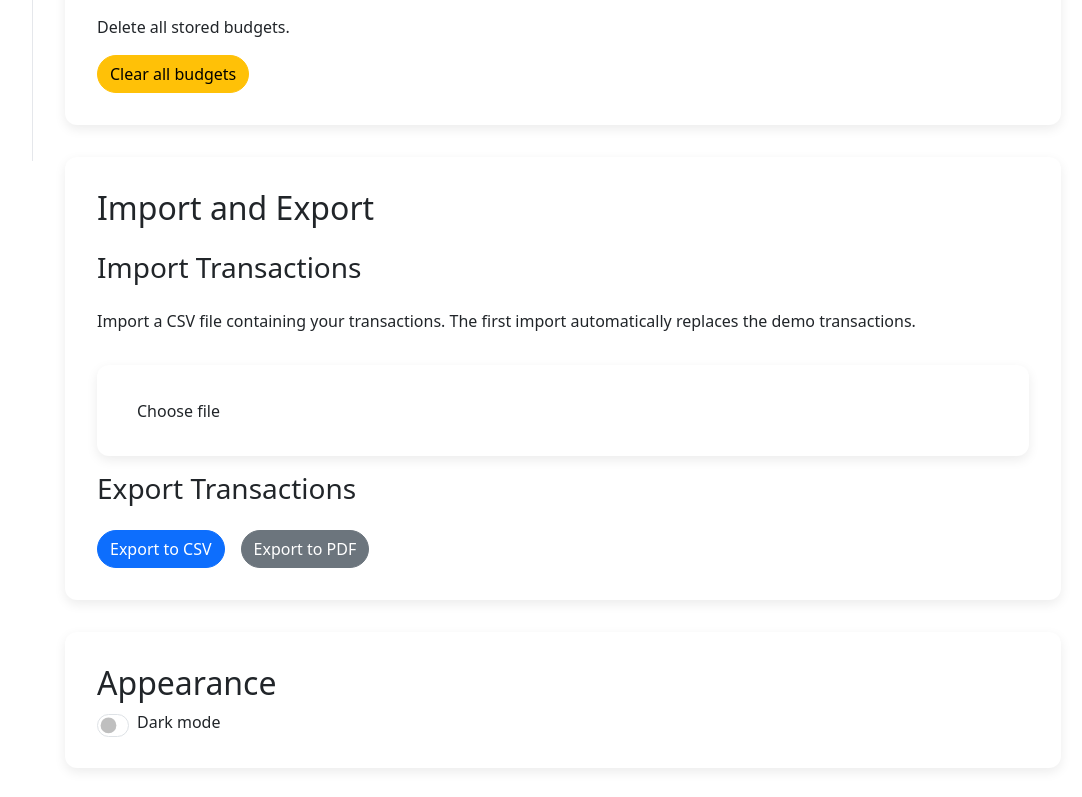
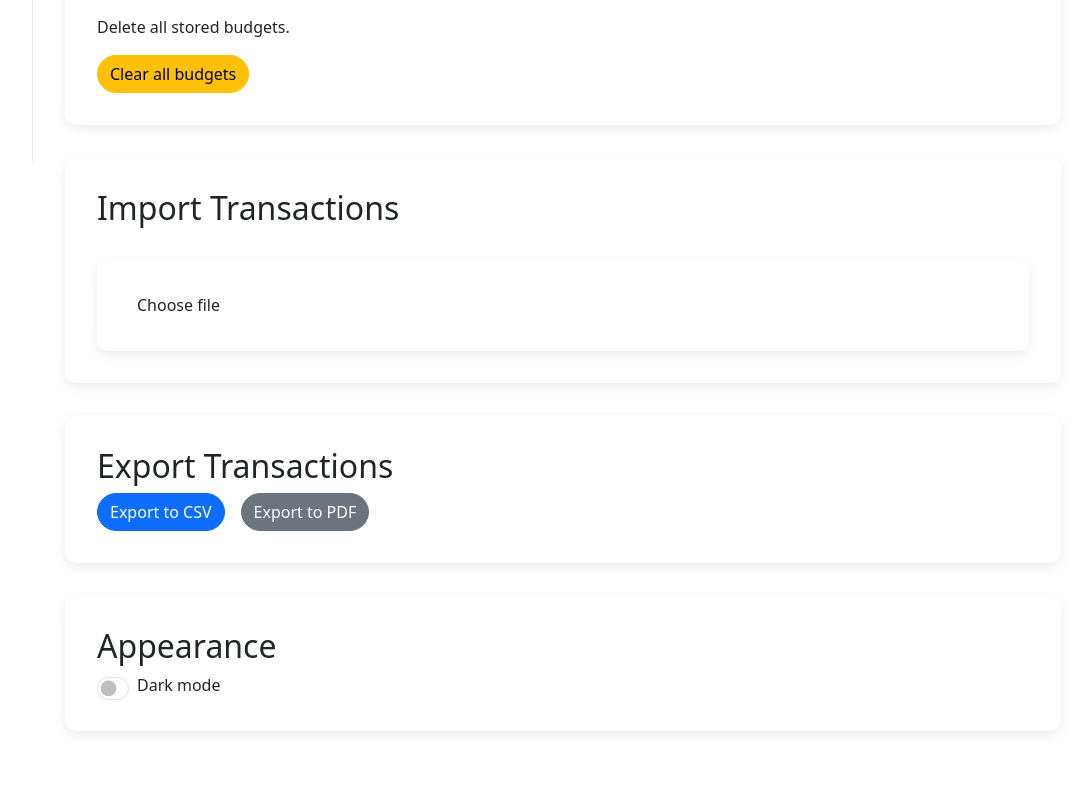
Before and after one commit to Fehmi-Yildirim/finance-dashboard, a React (Vite) app: page /settings in a window 1280 px wide. Shown: the part 669-1466 px from the top of the page, without its empty margins (187-1269 px from the left). Built offline with nearby package versions, Linux system fonts and the light colour scheme.

Commit message:
Improvements to the UX settings page; import and export separated.

```diff
--- a/src/components/CSVImport.jsx
+++ b/src/components/CSVImport.jsx
@@ -100,7 +100,7 @@ function CSVImport({ setMessage }) {
                 existingCount,
                 total: newCount + existingCount,
             }),
-            section: "import-export",
+            section: "import",
         });
 
         resetImport();
--- a/src/pages/Settings.jsx
+++ b/src/pages/Settings.jsx
@@ -67,11 +67,8 @@ function Settings() {
         setShowConfirmation(false);
 
     const handleShowConfirmation = () => {
-
         setMessage(null);
-
         setShowConfirmation(true);
-
     };
 
     const handleConfirmClear = () => {
@@ -93,7 +90,7 @@ function Settings() {
         setMessage({
             type: "success",
             text: t("settings.messages.csvExportSuccess"),
-            section: "import-export",
+            section: "export",
         });
     };
 
@@ -104,7 +101,7 @@ function Settings() {
         setMessage({
             type: "success",
             text: t("settings.messages.pdfExportSuccess"),
-            section: "import-export",
+            section: "export",
         });
 
     };
@@ -166,17 +163,18 @@ function Settings() {
                 confirmText={t("settings.clearData")}
                 confirmVariant="danger"
             />
+            <section>
+                <h2>{t("settings.importTransactions")}</h2>
+                <CSVImport setMessage={setMessage} />
+                {message && message.section === "import" && (
+                    <Alert variant={message.type} >
+                        {message.text}
+                    </Alert>
+                )}
+            </section>
 
             <section>
-                <h2>{t("settings.importExport")}</h2>
-
-                <h3>{t("settings.importTransactions")}</h3>
-                <p>{t("settings.importTransactionsDescription")}</p>
-                <CSVImport
-                    setMessage={setMessage}
-                />
-
-                <h3>{t("settings.exportTransactions")}</h3>
+                <h2>{t("settings.exportTransactions")}</h2>
                 <Button
                     variant="primary"
                     onClick={handleExportToCSV}
@@ -192,10 +190,8 @@ function Settings() {
                 >
                     {t("settings.exportPdf")}
                 </Button>
-                {message && message.section === "import-export" && (
-                    <Alert
-                        variant={message.type}
-                    >
+                {message && message.section === "export" && (
+                    <Alert variant={message.type} style={{ marginTop: '1rem' }}>
                         {message.text}
                     </Alert>
                 )}
```
